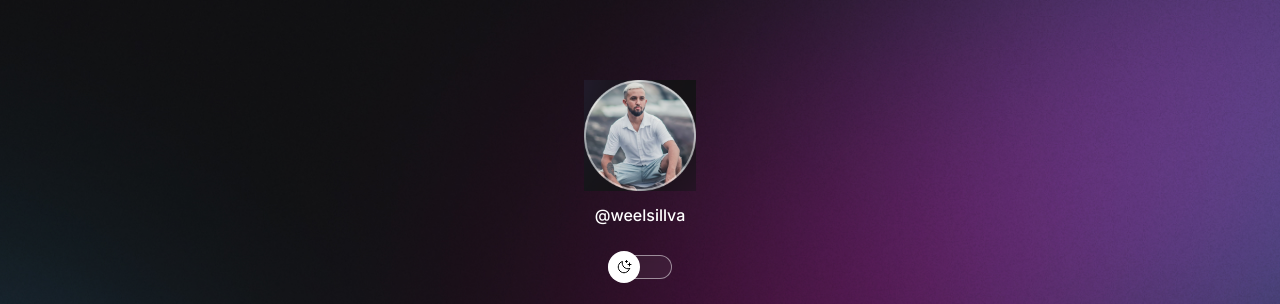
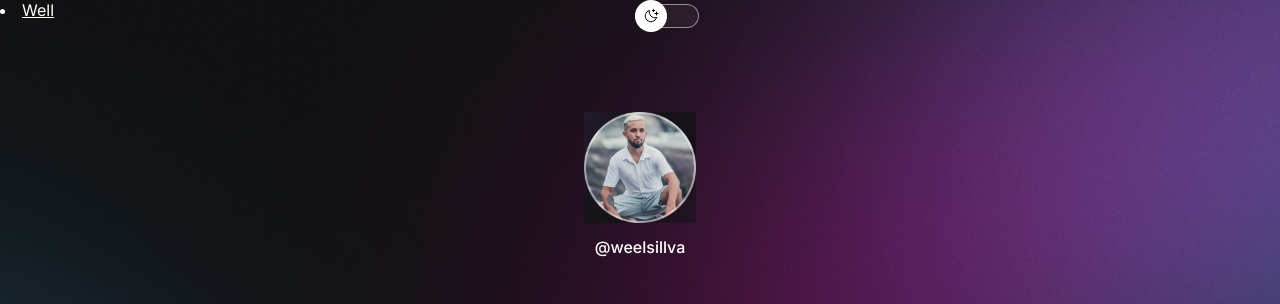
Before and after one commit to WeelSilva/DevLinks, a plain HTML site: page index.html in a window 1280 px wide. Shown: the top 304 px of the page. Drawn offline with nearby package versions, Linux system fonts and the light colour scheme.

Commit message:
Recriando pagina

```diff
--- a/style.css
+++ b/assets/css/style.css
@@ -6,22 +6,31 @@
 
 :root {
     --text-color: white;
-    --bg-url: url(./assets/bg-mobile.jpg);
+    --bg-url: url(/assets/img/bg-mobile.jpg);
     --stroke-color: rgba(255, 255, 255, 0.5);
     --surface-color: rgba(255, 255, 255, 0.05);
     --surface-color-hover: rgba(0, 0, 0, 0.02);
     --highlight-color: rgba(255, 255, 255, 0.2);
-    --switch-bg-url: url(./assets/moon-stars.svg)
+    --switch-bg-url: url(/assets/img/moon-stars.svg)
 }
 
 .light {
     --text-color: black;
-    --bg-url: url(./assets/bg-mobile-light.jpg);
+    --bg-url: url(/assets/img/bg-mobile-light.jpg);
     --stroke-color: rgba(0, 0, 0, 0.5);
     --surface-color: rgba(0, 0, 0, 0.05);
     --surface-color-hover: rgba(0, 0, 0, 0.02);
     --highlight-color: rgba(0, 0, 0, 0.1);
-    --switch-bg-url: url(./assets/sun.svg)
+    --switch-bg-url: url(/assets/img/sun.svg)
+}
+
+header{
+    display:flex;
+
+}
+
+header li a {
+
 }
 
 body {
@@ -182,11 +191,11 @@ footer {
 
 @media (min-width: 768px) {
     :root {
-        --bg-url: url(./assets/bg-desktop.jpg);
+        --bg-url: url(/assets/img/bg-desktop.jpg);
     }
 
     .light {
-        --bg-url: url(./assets/bg-desktop-light.jpg);
+        --bg-url: url(/assets/img/bg-desktop-light.jpg);
     }
 }
 
--- a/script.js
+++ b/assets/script/script.js
@@ -5,9 +5,9 @@ function toggleMode() {
     const img = document.querySelector('#profile img')
 
     if (html.classList.contains('light')) {
-        img.setAttribute("src", "./assets/avatar-light.png")
+        img.setAttribute("src", "/assets/img/avatar-light.png")
     } else {
-        img.setAttribute("src", "./assets/avatar.png")
+        img.setAttribute("src", "/assets/img/avatar.png")
     }
 
     const alt = document.querySelector('#profile img')
--- a/index.html
+++ b/index.html
@@ -8,23 +8,28 @@
         <meta http-equiv="X-UA-Compatible" content="IE-edge">
         <meta name="viewport" content="width=devide-width, initial-scale=1.0">
         <title>DevLinks</title>
-        <link rel="stylesheet" href="style.css">
+        <link rel="stylesheet" href="/assets/css/style.css">
     </head>
     <body>
-        <div id="container">
-            <div id="profile">
-                <img src="./assets/avatar.png" alt="Foto de Wellington na praia"/>
-                <p>@weelsillva</p>
-            </div>
+
+        <header>
+            <li><a href="/">Well</a></li>
 
             <div id="switch" onclick="toggleMode()" >
                 <button>
                 </button>
                 <span></span>
+            </div>
+        </header>
 
+        <main>
+            <div id="container">
+            <div id="profile">
+                <img src="./assets/img/avatar.png" alt="Foto de Wellington na praia"/>
+                <p>@weelsillva</p>
             </div>
 
-            <ul>
+            <!-- <ul>
                 <li>
                     <a href="https://github.com/WeelSilva" target="_blank">Conheça meu Github</a>
                 </li>
@@ -37,7 +42,8 @@
                 <li>
                     <a href="https://drive.google.com/file/d/1ll9_YkzYcPARJGUN5xdZZHoDgOqJ-ffh/view?usp=drive_link" target="_blank">Download meu curriculo</a>
                 </li>
-            </ul>
+            </ul> -->
+
             <div id="social-links">
                 <a href="https://www.linkedin.com/in/wellingtonsil/" target="_blank">
                     <ion-icon name="logo-linkedin"></ion-icon>
@@ -53,14 +59,16 @@
                 </a>
             </div>
 
-            <footer>
-                Feito com ❤️ por Wellington Silva
-            </footer>
-        </div>
+        </main>
+
+        <footer>
+
+        </footer>
+
 
         <script type="module" src="https://unpkg.com/ionicons@5.5.2/dist/ionicons/ionicons.esm.js"></script>
         <script nomodule src="https://unpkg.com/ionicons@5.5.2/dist/ionicons/ionicons.js"></script>
 
-        <script src="./script.js"></script>
+        <script src="/assets/script/script.js"></script>
     </body>
 </html>
```
Also changed, not shown: .github/preview.jpg (deleted), assets/img/avatar-light.png (renamed from assets/avatar-light.png), assets/img/avatar.png (renamed from assets/avatar.png), assets/img/bg-desktop-light.jpg (renamed from assets/bg-desktop-light.jpg), assets/img/bg-desktop.jpg (renamed from assets/bg-desktop.jpg), assets/img/bg-mobile.jpg (renamed from assets/bg-mobile.jpg), assets/img/moon-stars.svg (renamed from assets/moon-stars.svg), assets/img/sun.svg (renamed from assets/sun.svg), 2 other files.
